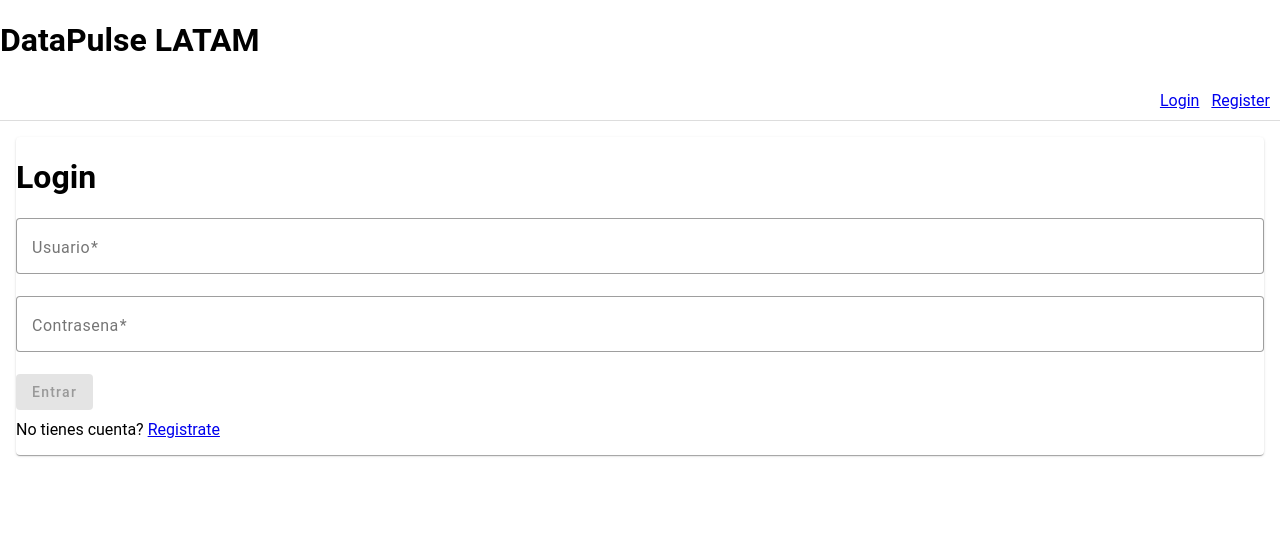
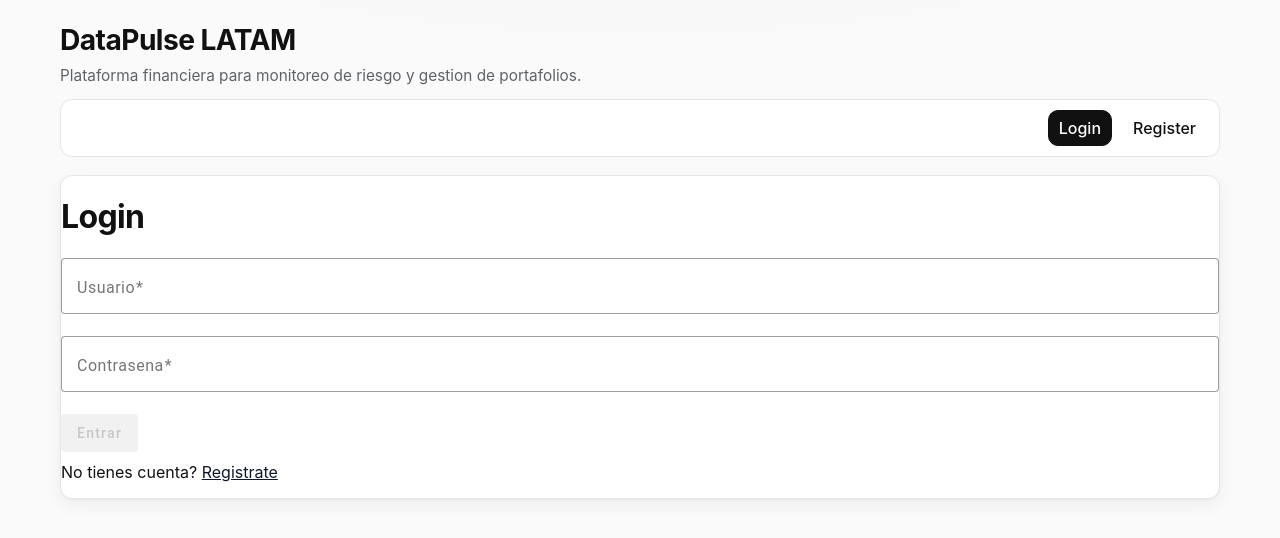
Before and after one commit to ZeltGG/DataPulse, an Angular app in the folder PaginaAngularDjango/frontend/: page /login in a window 1280 px wide. Shown: the top 538 px of the page. Built offline with nearby package versions, Linux system fonts and the light colour scheme; no server answers.

Commit message:
style(frontend): apply vercel-like global theme and high-contrast nav/buttons

```diff
--- a/PaginaAngularDjango/frontend/src/app/app.css
+++ b/PaginaAngularDjango/frontend/src/app/app.css
@@ -0,0 +1,31 @@
+:host {
+  display: block;
+}
+
+.app-shell {
+  min-height: 100vh;
+  padding: 24px 20px 36px;
+  max-width: 1200px;
+  margin: 0 auto;
+}
+
+.app-header {
+  margin-bottom: 14px;
+}
+
+.app-header h1 {
+  margin: 0;
+  font-size: clamp(1.45rem, 2.2vw, 2rem);
+  line-height: 1.2;
+  letter-spacing: -0.02em;
+}
+
+.app-header p {
+  margin: 8px 0 0;
+  color: var(--muted-fg);
+  font-size: 0.96rem;
+}
+
+.app-main {
+  margin-top: 18px;
+}
--- a/PaginaAngularDjango/frontend/src/app/app.html
+++ b/PaginaAngularDjango/frontend/src/app/app.html
@@ -1,7 +1,13 @@
-<h1>DataPulse LATAM</h1>
+<app-loading-spinner></app-loading-spinner>
+<div class="app-shell">
+  <header class="app-header">
+    <h1>DataPulse LATAM</h1>
+    <p>Plataforma financiera para monitoreo de riesgo y gestion de portafolios.</p>
+  </header>
 
-<app-loading-spinner></app-loading-spinner>
-<app-navbar></app-navbar>
-<main style="padding: 16px;">
-  <router-outlet></router-outlet>
-</main>
+  <app-navbar></app-navbar>
+
+  <main class="app-main">
+    <router-outlet></router-outlet>
+  </main>
+</div>
--- a/PaginaAngularDjango/frontend/src/app/components/navbar/navbar.css
+++ b/PaginaAngularDjango/frontend/src/app/components/navbar/navbar.css
@@ -1,13 +1,55 @@
 .nav {
   display: flex;
-    gap: 12px;
-    padding: 10px;
-    border-bottom: 1px solid #ddd;
+  gap: 10px;
+  padding: 10px 12px;
+  border: 1px solid var(--border);
+  background: var(--surface);
+  border-radius: 12px;
   align-items: center;
+  flex-wrap: wrap;
 }
+
+.nav a {
+  text-decoration: none;
+  color: var(--fg);
+  border: 1px solid transparent;
+  padding: 7px 10px;
+  border-radius: 10px;
+  font-weight: 500;
+}
+
+.nav a:hover {
+  background: var(--hover);
+  border-color: var(--border);
+}
+
+.nav a.active {
+  background: #111;
+  border-color: #111;
+  color: #fff;
+}
+
+.badge {
+  margin-left: 6px;
+  font-size: 0.76rem;
+  font-weight: 700;
+  background: #e11d48;
+  color: #fff;
+  border-radius: 999px;
+  padding: 2px 7px;
+}
+
 .spacer {
   flex: 1;
 }
-  button {
-    cursor: pointer;
+
+.btn-danger {
+  border-color: #dc2626;
+  background: #dc2626;
+  color: #fff;
 }
+
+.btn-danger:hover {
+  background: #b91c1c;
+  border-color: #b91c1c;
+}
--- a/PaginaAngularDjango/frontend/src/app/components/navbar/navbar.html
+++ b/PaginaAngularDjango/frontend/src/app/components/navbar/navbar.html
@@ -1,17 +1,17 @@
 <nav class="nav">
-  <a *ngIf="auth.hasAccessToken()" routerLink="/dashboard">Dashboard</a>
+  <a *ngIf="auth.hasAccessToken()" routerLink="/dashboard" routerLinkActive="active">Dashboard</a>
 
-  <a *ngIf="auth.hasAccessToken()" routerLink="/paises">Paises</a>
-  <a *ngIf="auth.hasAccessToken()" routerLink="/portafolios">Portafolios</a>
-  <a *ngIf="auth.hasAccessToken()" routerLink="/alertas">
+  <a *ngIf="auth.hasAccessToken()" routerLink="/paises" routerLinkActive="active">Paises</a>
+  <a *ngIf="auth.hasAccessToken()" routerLink="/portafolios" routerLinkActive="active">Portafolios</a>
+  <a *ngIf="auth.hasAccessToken()" routerLink="/alertas" routerLinkActive="active">
     Alertas
-    <span *ngIf="unreadAlerts > 0">({{ unreadAlerts }})</span>
+    <span *ngIf="unreadAlerts > 0" class="badge">{{ unreadAlerts }}</span>
   </a>
-  <a *ngIf="auth.isAdmin()" routerLink="/sync">Sync</a>
+  <a *ngIf="auth.isAdmin()" routerLink="/sync" routerLinkActive="active">Sync</a>
 
   <span class="spacer"></span>
 
-  <a *ngIf="!auth.hasAccessToken()" routerLink="/login">Login</a>
-  <a *ngIf="!auth.hasAccessToken()" routerLink="/register">Register</a>
-  <button *ngIf="auth.hasAccessToken()" (click)="logout()">Logout</button>
+  <a *ngIf="!auth.hasAccessToken()" routerLink="/login" routerLinkActive="active">Login</a>
+  <a *ngIf="!auth.hasAccessToken()" routerLink="/register" routerLinkActive="active">Register</a>
+  <button *ngIf="auth.hasAccessToken()" class="btn-danger" (click)="logout()">Logout</button>
 </nav>
--- a/PaginaAngularDjango/frontend/src/styles.css
+++ b/PaginaAngularDjango/frontend/src/styles.css
@@ -1,8 +1,167 @@
 @import '@angular/material/prebuilt-themes/indigo-pink.css';
 @import 'leaflet/dist/leaflet.css';
+
+:root {
+  --bg: #fafafa;
+  --surface: #ffffff;
+  --surface-2: #f5f5f5;
+  --fg: #111111;
+  --muted-fg: #5f6368;
+  --border: #e6e6e6;
+  --hover: #f3f3f3;
+  --success: #0f9d58;
+  --warning: #d97706;
+  --danger: #dc2626;
+  --radius: 12px;
+  --shadow: 0 1px 2px rgba(0, 0, 0, 0.04), 0 6px 18px rgba(0, 0, 0, 0.05);
+}
 
 html,
 body {
   margin: 0;
-  font-family: Roboto, 'Helvetica Neue', sans-serif;
+  padding: 0;
+  font-family:
+    Inter,
+    'Segoe UI',
+    -apple-system,
+    BlinkMacSystemFont,
+    sans-serif;
+  background:
+    radial-gradient(1400px 600px at 50% -300px, #ececec 0%, transparent 60%),
+    var(--bg);
+  color: var(--fg);
 }
+
+* {
+  box-sizing: border-box;
+}
+
+a {
+  color: #0f172a;
+}
+
+a:hover {
+  color: #000;
+}
+
+h1,
+h2,
+h3 {
+  letter-spacing: -0.02em;
+}
+
+mat-card,
+.card {
+  border: 1px solid var(--border) !important;
+  border-radius: var(--radius) !important;
+  box-shadow: var(--shadow) !important;
+  background: var(--surface) !important;
+}
+
+button,
+.btn,
+a.btn {
+  display: inline-flex;
+  align-items: center;
+  justify-content: center;
+  gap: 6px;
+  padding: 9px 14px;
+  min-height: 38px;
+  border-radius: 10px;
+  border: 1px solid #111;
+  background: #111;
+  color: #fff;
+  font-weight: 600;
+  text-decoration: none;
+  cursor: pointer;
+  transition: all 0.15s ease;
+}
+
+button:hover:not([disabled]),
+.btn:hover,
+a.btn:hover {
+  background: #000;
+  border-color: #000;
+  color: #fff;
+}
+
+button:focus-visible,
+.btn:focus-visible,
+a.btn:focus-visible {
+  outline: 2px solid #2563eb;
+  outline-offset: 2px;
+}
+
+button[disabled],
+.btn[disabled] {
+  opacity: 0.55;
+  cursor: not-allowed;
+}
+
+input,
+select,
+textarea {
+  width: 100%;
+  background: var(--surface);
+  color: var(--fg);
+  border: 1px solid var(--border);
+  border-radius: 10px;
+  padding: 10px 12px;
+}
+
+input:focus,
+select:focus,
+textarea:focus {
+  outline: none;
+  border-color: #7c8a9a;
+  box-shadow: 0 0 0 3px rgba(15, 23, 42, 0.1);
+}
+
+.table {
+  width: 100%;
+  border-collapse: collapse;
+  border: 1px solid var(--border);
+  border-radius: 10px;
+  overflow: hidden;
+  background: var(--surface);
+}
+
+.table thead {
+  background: var(--surface-2);
+}
+
+.table th,
+.table td {
+  border-bottom: 1px solid var(--border);
+  text-align: left;
+  padding: 10px 12px;
+}
+
+.table tr:hover td {
+  background: #fafafa;
+}
+
+.error {
+  color: var(--danger) !important;
+  font-weight: 600;
+}
+
+.kpis mat-card p,
+.kpis .card p {
+  font-size: 1.5rem;
+  font-weight: 700;
+  margin: 0;
+}
+
+.pager {
+  display: flex;
+  gap: 10px;
+  align-items: center;
+  margin-top: 12px;
+}
+
+@media (max-width: 768px) {
+  body {
+    font-size: 15px;
+  }
+}
```
Lines whose indentation alone changed are shown as unchanged.
